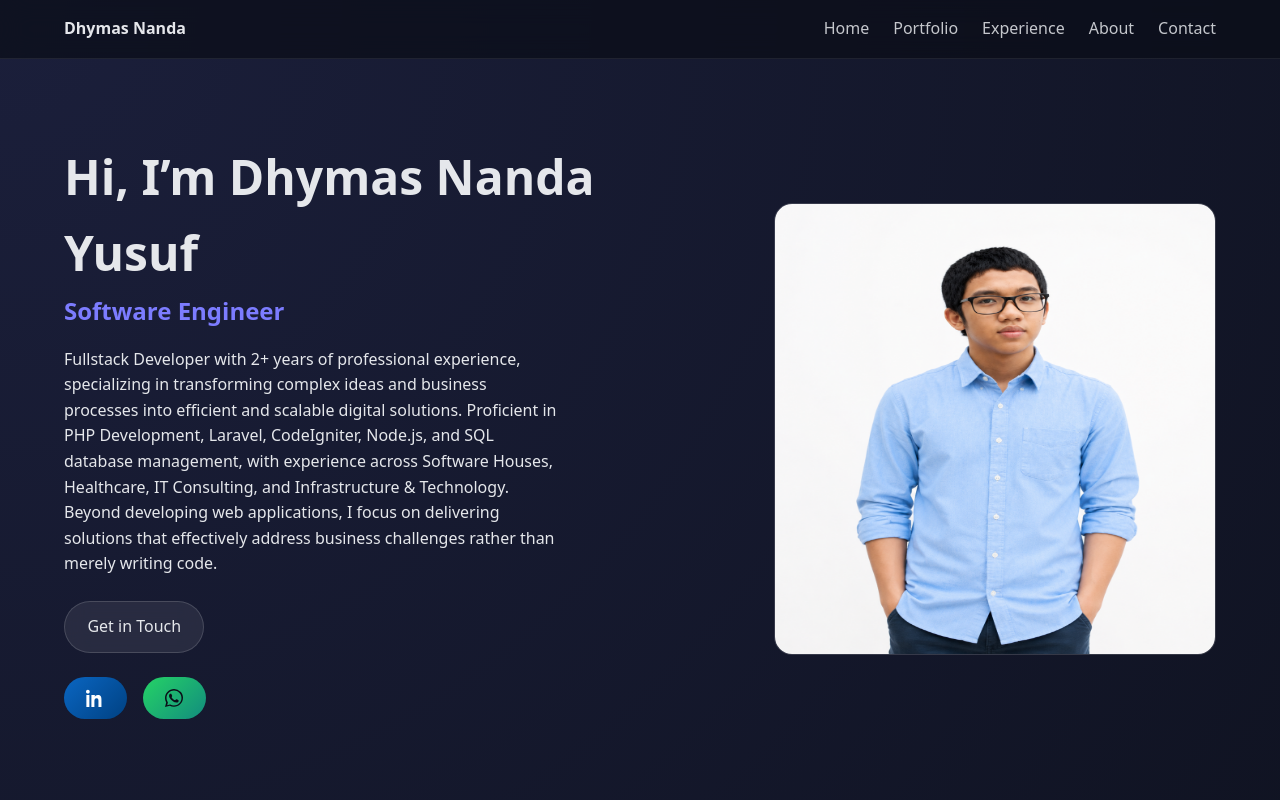
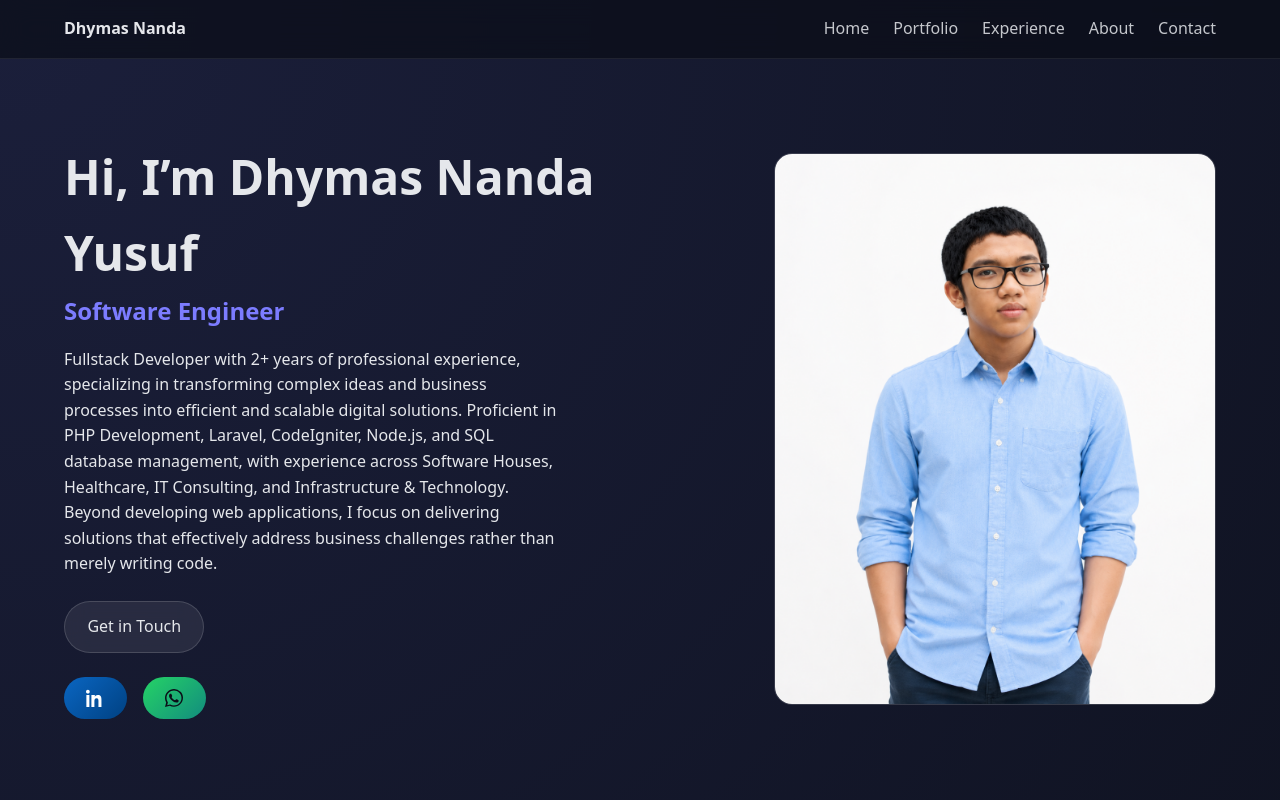
Before and after one commit to dhymasn/my-porto, a Next.js app: page / in a window 1280 px wide. Shown: the top 800 px of the page. Built offline with nearby package versions, Linux system fonts and the light colour scheme.

Commit message:
update my-porto

```diff
--- a/components/Hero.jsx
+++ b/components/Hero.jsx
@@ -25,7 +25,7 @@ export default function Hero() {
         </div>
         </div>
         <div class="hero-photo">
-        <Image src="/img/profile.png" alt="Profile" width={450} height={450} />
+        <Image src="/img/profile.png" alt="Profile" width={450} height={550} />
         </div>
     </section>
   );
```
